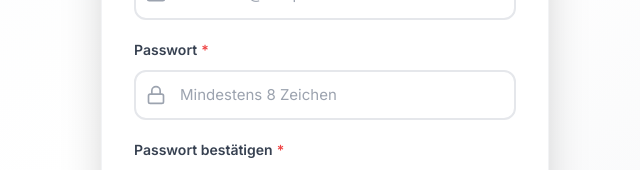
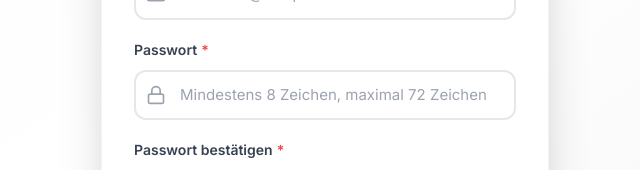
Before and after one commit to E-AKG/frontend-2, a React app: page /register in a window 1280 px wide. Shown: the part 416-586 px from the top of the page, without its empty margins (315-955 px from the left). Built offline with nearby package versions, Linux system fonts and the light colour scheme; no server answers; the HTML template or start-up script is replaced by a standard one.

Commit message:
Add files via upload

```diff
--- a/src/pages/Register.jsx
+++ b/src/pages/Register.jsx
@@ -27,6 +27,13 @@ export default function Register() {
 
     if (formDaten.password.length < 8) {
       setFehler("Passwort muss mindestens 8 Zeichen lang sein");
+      return;
+    }
+
+    // Check password length in bytes (bcrypt limit is 72 bytes)
+    const passwordBytes = new TextEncoder().encode(formDaten.password).length;
+    if (passwordBytes > 72) {
+      setFehler("Passwort ist zu lang. Bitte verwenden Sie maximal 72 Zeichen.");
       return;
     }
 
@@ -141,8 +148,9 @@ export default function Register() {
               name="password"
               value={formDaten.password}
               onChange={(e) => setFormDaten({ ...formDaten, password: e.target.value })}
-              placeholder="Mindestens 8 Zeichen"
+              placeholder="Mindestens 8 Zeichen, maximal 72 Zeichen"
               required
+              maxLength={72}
               icon={<Lock className="w-5 h-5" />}
             />
 
```
